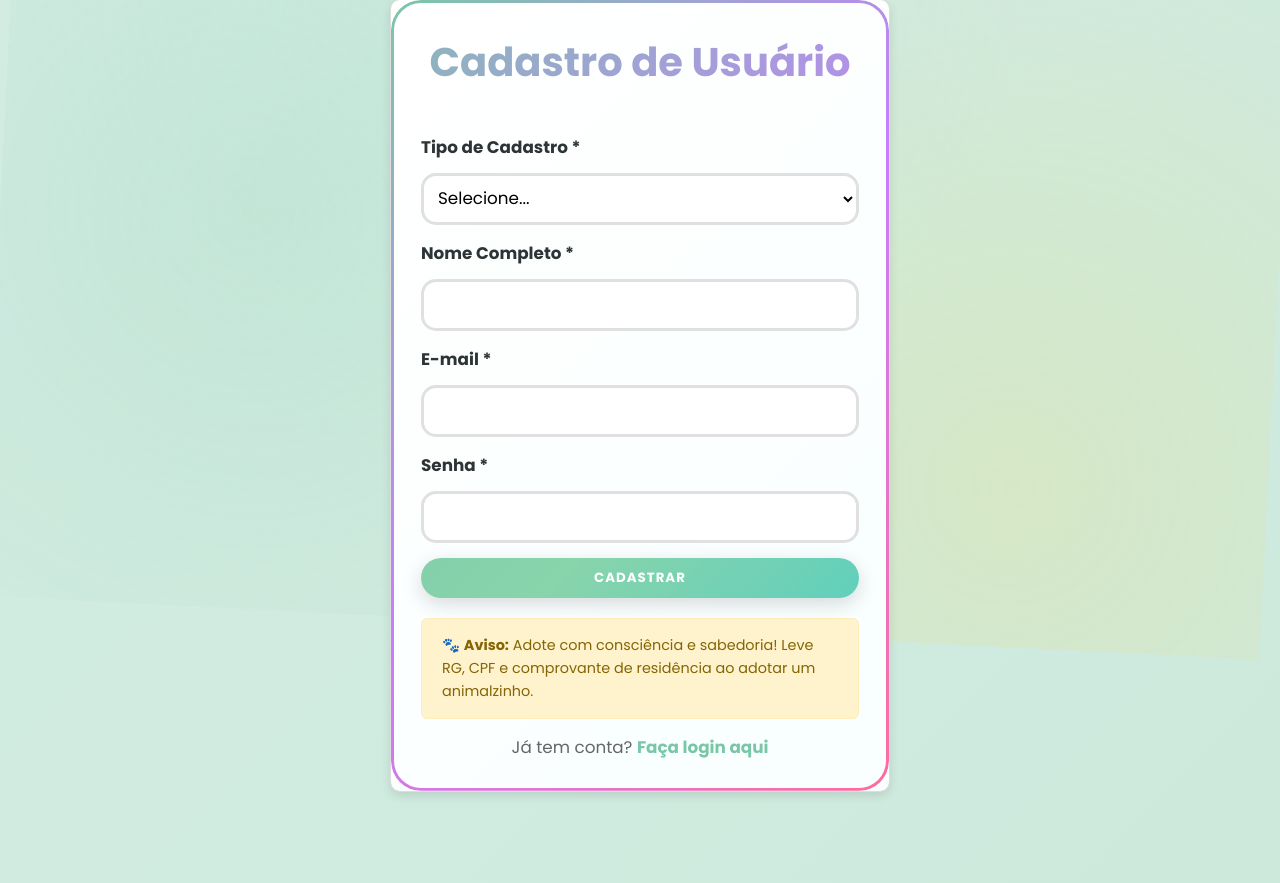
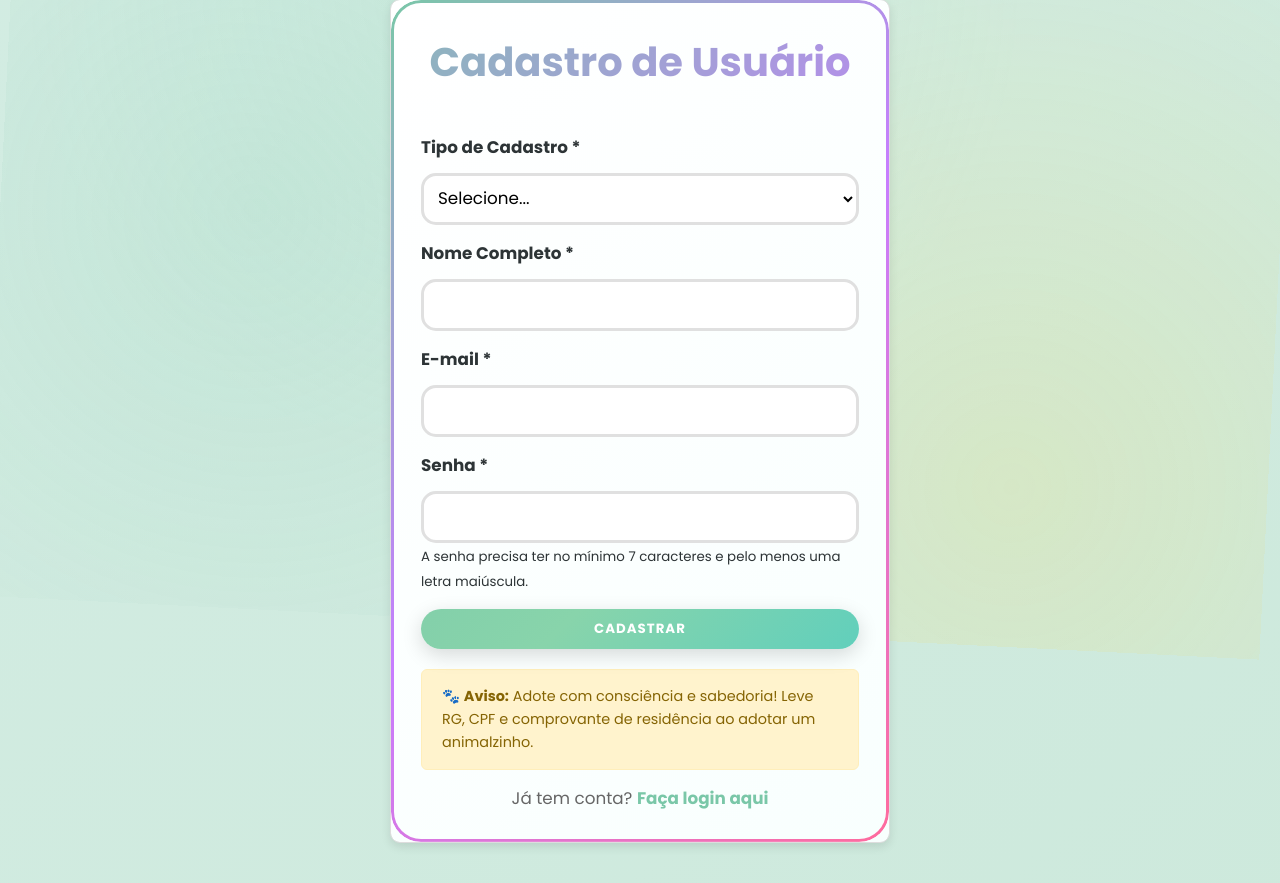
Before and after one commit to virginiaoliveira-jpg/sistema_adocao, a Flask app: page /cadastrar in a window 1280 px wide. Shown: the part 154-1037 px from the top of the page. Run offline with Flask 3, Linux system fonts and the light colour scheme.

Commit message:
Melhorias de segurança: validação de senha forte

```diff
--- a/app.py
+++ b/app.py
@@ -132,14 +132,23 @@ def cadastrar():
         senha = request.form.get('senha')
         tipo = request.form.get('tipo')
 
+        # --- Verificação de campos obrigatórios ---
         if not nome or not email or not senha or not tipo:
             flash('Por favor, preencha todos os campos obrigatórios.', 'error')
             return redirect(url_for('cadastrar'))
 
+        # --- Validação de senha forte ---
+        import re
+        if not re.match(r'^(?=.*[A-Z]).{7,}$', senha):
+            flash('A senha deve ter pelo menos 7 caracteres e conter uma letra maiúscula.', 'error')
+            return redirect(url_for('cadastrar'))
+
+        # --- Verificação se o e-mail já existe ---
         if Usuario.query.filter_by(email=email).first():
             flash('Este e-mail já está cadastrado.', 'error')
             return redirect(url_for('cadastrar'))
 
+        # --- Criptografia da senha ---
         senha_hash = generate_password_hash(senha)
 
         novo_usuario = Usuario(
@@ -149,6 +158,7 @@ def cadastrar():
             tipo=tipo
         )
 
+        # --- Dados específicos de cada tipo ---
         if tipo == 'Adotante':
             novo_usuario.cpf = request.form.get('cpf')
             novo_usuario.telefone = request.form.get('telefone')
@@ -179,6 +189,7 @@ def cadastrar():
             novo_usuario.responsavel_nome = request.form.get('responsavel_nome')
             novo_usuario.responsavel_cpf = request.form.get('responsavel_cpf')
 
+        # --- Salvando no banco ---
         db.session.add(novo_usuario)
         db.session.commit()
 
@@ -190,6 +201,7 @@ def cadastrar():
         return redirect(url_for('login'))
 
     return render_template('cadastrar.html')
+
 
 @app.route('/animais')
 def animais():
--- a/templates/cadastrar.html
+++ b/templates/cadastrar.html
@@ -31,7 +31,12 @@
 
                 <div class="form-group">
                     <label for="senha">Senha *</label>
-                    <input type="password" id="senha" name="senha" required class="form-control">
+                    <input type="password" id="senha" name="senha" required class="form-control"
+                        pattern="^(?=.*[A-Z]).{7,}$"
+                        title="A senha deve ter pelo menos 7 caracteres e conter uma letra maiúscula">
+                    <small class="text-muted">
+                        A senha precisa ter no mínimo 7 caracteres e pelo menos uma letra maiúscula.
+                    </small>
                 </div>
 
                 <!-- Campos Adotante -->
@@ -148,6 +153,7 @@ window.onload = toggleFields;
         justify-content: center;
         padding: 50px 0;
     }
+
     .auth-box {
         width: 100%;
         max-width: 500px;
@@ -155,20 +161,24 @@ window.onload = toggleFields;
         border: 1px solid #ddd;
         border-radius: 10px;
         background-color: #fff;
-    box-shadow: 0 4px 10px rgba(0,0,0,0.1);
+        box-shadow: 0 4px 10px rgba(0, 0, 0, 0.1);
     }
+
     .form-group {
         margin-bottom: 15px;
     }
+
     .form-control {
         width: 100%;
         padding: 10px;
         box-sizing: border-box;
     }
+
     .btn-block {
         width: 100%;
         padding: 10px;
     }
+
     .auth-footer {
         margin-top: 15px;
         text-align: center;
```
Also changed, not shown: instance/database.db. Lines whose indentation alone changed are shown as unchanged.
